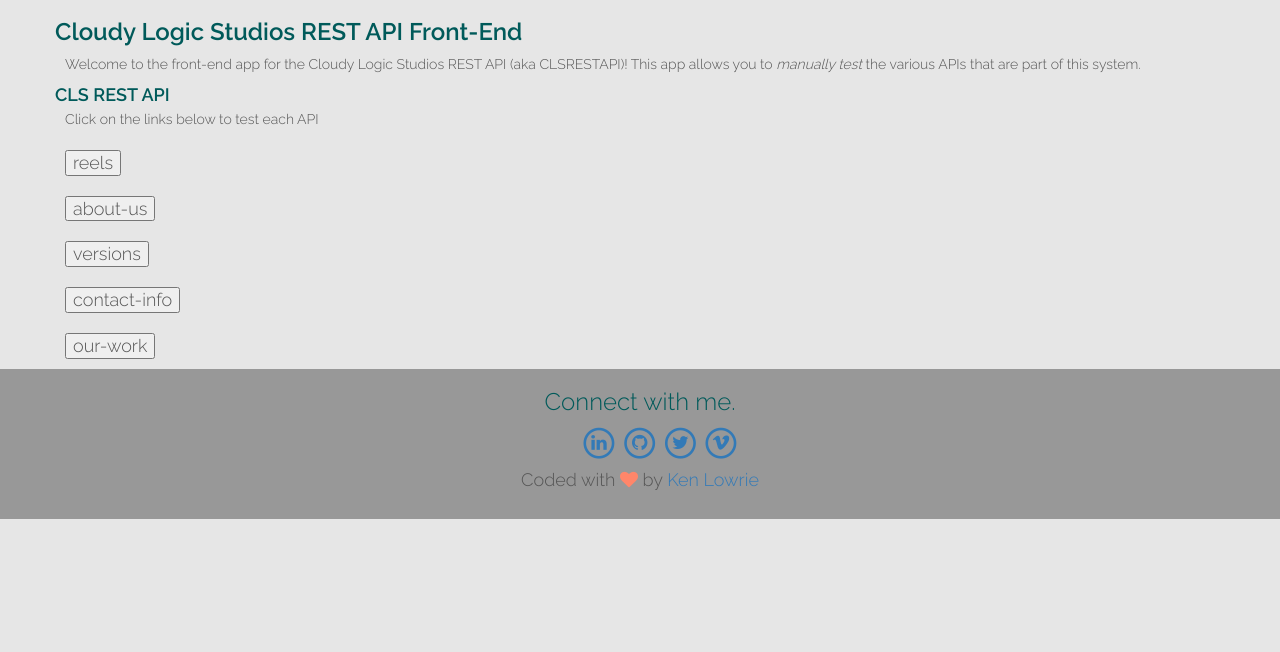
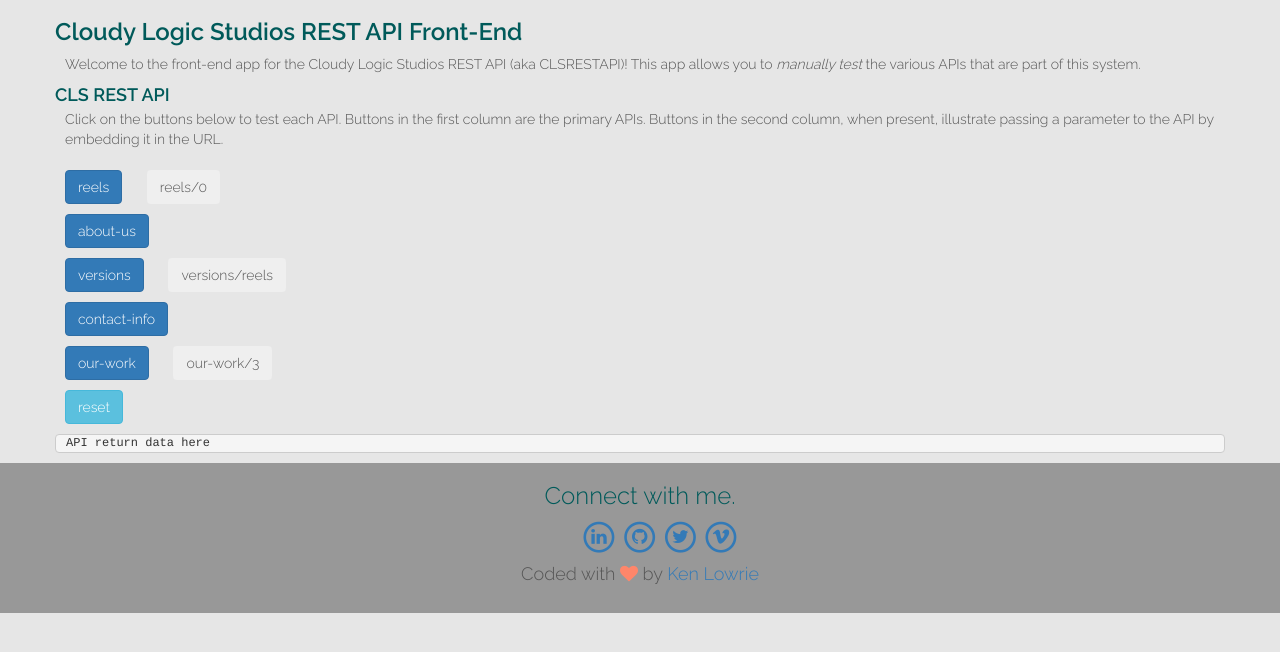
Before and after one commit to cloudylogic/clsrestapi, a PHP site: page / in a window 1280 px wide. Shown: the part 51-703 px from the top of the page. Run offline with PHP 8.4, Linux system fonts and the light colour scheme; some libraries are stand-ins or nearby versions.

Commit message:
Updates to testing code
Added parameterized API calls as examples. Stringify the JSON returned
Object and display in <pre> tag. Bootstrap the buttons and add a reset.

```diff
--- a/src/index.php
+++ b/src/index.php
@@ -57,17 +57,25 @@
 
         <div class="content">
             <h4>CLS REST API</h4>
-            <p>Click on the links below to test each API</p>
-            <input type="button" value="reels" id="reels">
+            <p>Click on the buttons below to test each API. Buttons in the first column are the primary APIs. Buttons in the second column, when present, illustrate passing a parameter to the API by embedding it in the URL.</p>
+            <input type="button" class="btn btn-primary" value="reels" id="reels">
+            <input type="button" class="btn btn-secondary" value="reels/0" id="reels_0">
             <br />
-            <input type="button" value="about-us" id="about-us">
+            <input type="button" class="btn btn-primary" value="about-us" id="about-us">
             <br />
-            <input type="button" value="versions" id="versions">
+            <input type="button" class="btn btn-primary" value="versions" id="versions">
+            <input type="button" class="btn btn-secondary" value="versions/reels" id="versions_reels">
             <br />
-            <input type="button" value="contact-info" id="contact-info">
+            <input type="button" class="btn btn-primary" value="contact-info" id="contact-info">
             <br />
-            <input type="button" value="our-work" id="our-work">
+            <input type="button" class="btn btn-primary" value="our-work" id="our-work">
+            <input type="button" class="btn btn-secondary" value="our-work/3" id="our-work_3">
             <br />
+            <input type="button" class="btn btn-info" value="reset" id="reset">
+            <br />
+        </div>
+        <div>
+        	<pre id="reply">API return data here</pre>
         </div>
     </div><!-- <div class="container"> -->
 </section>
@@ -102,11 +110,21 @@
             });
         });*/
         attachRESTapi('#reels', 'reels');
+        attachRESTapi('#reels_0', 'reels/0');
         attachRESTapi('#our-work', 'our-work');
+        attachRESTapi('#our-work_3', 'our-work/3');
         attachRESTapi('#about-us', 'about-us');
         attachRESTapi('#contact-info', 'contact-info');
         attachRESTapi('#versions', 'versions');
+        attachRESTapi('#versions_reels', 'versions/reels');
+        resetReply('#reset');
     });
+
+    function resetReply(id){
+        $(id).click(function(){
+            document.getElementById("reply").innerHTML = "API return data here";
+        });
+    }
 
     function attachRESTapi(id,apiName){
         $(id).click(function(){
@@ -114,12 +132,14 @@
                 url: '/' + apiName,
                 method: 'GET'
             }).then(function(data) {
-                console.log(data);
+                //console.log(data);
+                var str = JSON.stringify(data,null,2);
+                //$('#reply').replaceWith("<div id=\"reply\"><pre>" + str + "</pre></div>");
+                document.getElementById("reply").innerHTML = str;
             });
         });
     }
 </script>
 
-
 </body>
 </html>
```
